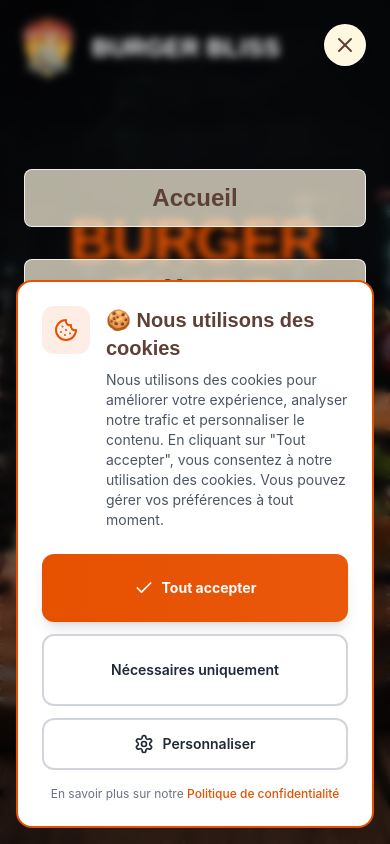
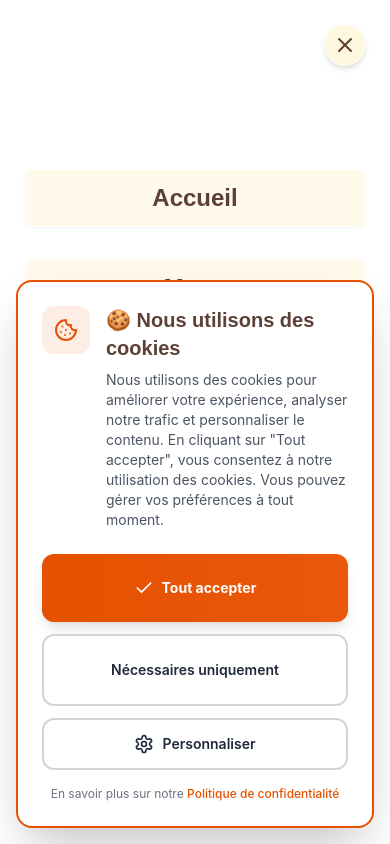
Before and after one commit to jeanloup33/burger-bliss, a React (Vite) app: page / in a window 390 px wide. Both pictures are taken after a click on the button "Ouvrir le menu". Shown: the top 844 px of the page. Built offline with nearby package versions, Linux system fonts and the light colour scheme.

Commit message:
Make mobile nav overlay fully opaque and topmost

```diff
--- a/src/components/layout/Header.tsx
+++ b/src/components/layout/Header.tsx
@@ -106,7 +106,7 @@ export function Header() {
                             exit={{ opacity: 0, x: '100%' }}
                             transition={{ type: "spring", damping: 25, stiffness: 200 }}
                             id="mobile-nav"
-                            className="fixed inset-0 z-[60] md:hidden overflow-y-auto bg-white/98 backdrop-blur-sm px-6 py-16 flex flex-col items-center justify-center gap-8 text-center shadow-lg min-h-screen"
+                            className="fixed inset-0 z-[80] md:hidden overflow-y-auto bg-white px-6 py-16 flex flex-col items-center justify-center gap-8 text-center shadow-2xl min-h-screen"
                             role="dialog"
                             aria-modal="true"
                         >
```
